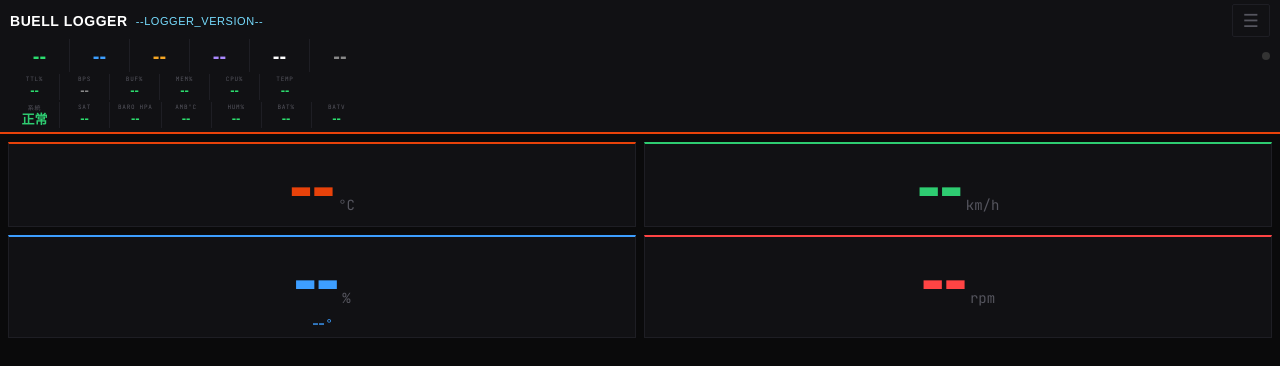
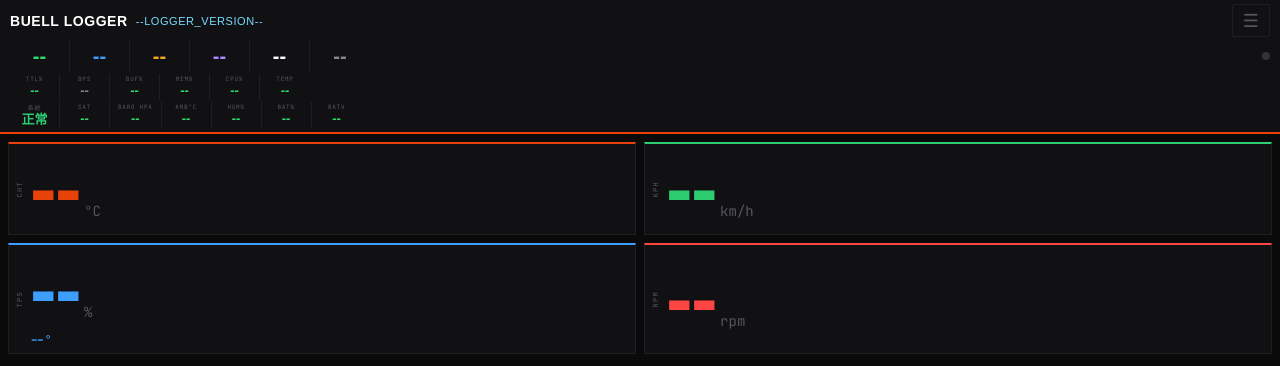
Before and after one commit to pacdavid1/buell-xb12x-logger, a Python web app: template web/templates/index.html in a window 1280 px wide. Shown: the top 366 px of the page. Run offline with Jinja, Linux system fonts and the light colour scheme; the template is opened without the code that fills it, so the values that code supplies are empty; some libraries are stand-ins or nearby versions.

Commit message:
feat: dashboard labels rotated 90° left side, numbers larger (v2.7.43)

```diff
--- a/web/templates/index.html
+++ b/web/templates/index.html
@@ -77,13 +77,15 @@ body{background:var(--bg);color:var(--text);font-family:'Barlow Condensed',sans-
 /* BIG DISPLAY */
 .big-display{display:grid;grid-template-columns:1fr 1fr;gap:8px;margin-bottom:8px}
 .big-card{background:var(--panel);border:1px solid var(--border);
-          padding:5px 8px;display:flex;flex-direction:column;align-items:center;
+          padding:5px 6px;display:flex;flex-direction:row;align-items:center;gap:6px;
           border-top:2px solid var(--border)}
 .big-card.hot{border-top-color:var(--accent)}
 .big-card.tps{border-top-color:var(--blue)}
-.big-label{font-family:var(--mono);font-size:8px;color:var(--dim);
-           letter-spacing:.15em;text-transform:uppercase;margin-bottom:2px}
-.big-num{font-size:72px;font-weight:900;line-height:1;letter-spacing:-.02em}
+.big-label{font-family:var(--mono);font-size:7px;color:var(--dim);
+           letter-spacing:.18em;text-transform:uppercase;
+           writing-mode:vertical-rl;transform:rotate(180deg);
+           white-space:nowrap;flex-shrink:0}
+.big-num{font-size:80px;font-weight:900;line-height:1;letter-spacing:-.02em}
 .big-unit{font-family:var(--mono);font-size:10px;color:var(--dim);margin-top:2px}
 .big-val-row{display:flex;align-items:baseline;gap:4px}
 .big-unit-inline{font-family:var(--mono);font-size:14px;color:var(--dim);font-weight:400;line-height:1}
@@ -328,18 +330,22 @@ table.veg td:active{filter:brightness(1.6)}
 <div class="pane active content" id="pane-ride" style="user-select:none;-webkit-user-select:none">
   <div class="big-display">
     <div class="big-card hot">
+      <span class="big-label">CHT</span>
       <div class="big-val-row">
         <div class="big-num ac" id="bigCHT">--</div>
         <span class="big-unit-inline">°C</span>
       </div>
     </div>
     <div class="big-card" style="border-top-color:#2ecc71">
+      <span class="big-label">KPH</span>
       <div class="big-val-row">
         <div class="big-num" style="color:#2ecc71" id="bigKPH">--</div>
         <span class="big-unit-inline">km/h</span>
       </div>
     </div>
     <div class="big-card tps">
+      <span class="big-label">TPS</span>
+      <div>
       <div class="big-val-row">
         <div class="big-num bl" id="bigTPS">--</div>
         <span class="big-unit-inline">%</span>
@@ -347,9 +353,11 @@ table.veg td:active{filter:brightness(1.6)}
       <div style="font-family:var(--mono);font-size:12px;color:var(--dim);margin-top:2px">
         <span id="bigTPSPct" style="color:var(--blue);font-weight:700">--°</span>
       </div>
+      </div>
     </div>
     <!-- RPM -->
     <div class="big-card" id="cardRPM" style="border-top-color:#ff4444">
+      <span class="big-label">RPM</span>
       <div class="big-val-row">
         <div class="big-num" style="color:#ff4444" id="bigRPM">--</div>
         <span class="big-unit-inline">rpm</span>
```
Also changed, not shown: CHANGELOG.md.
